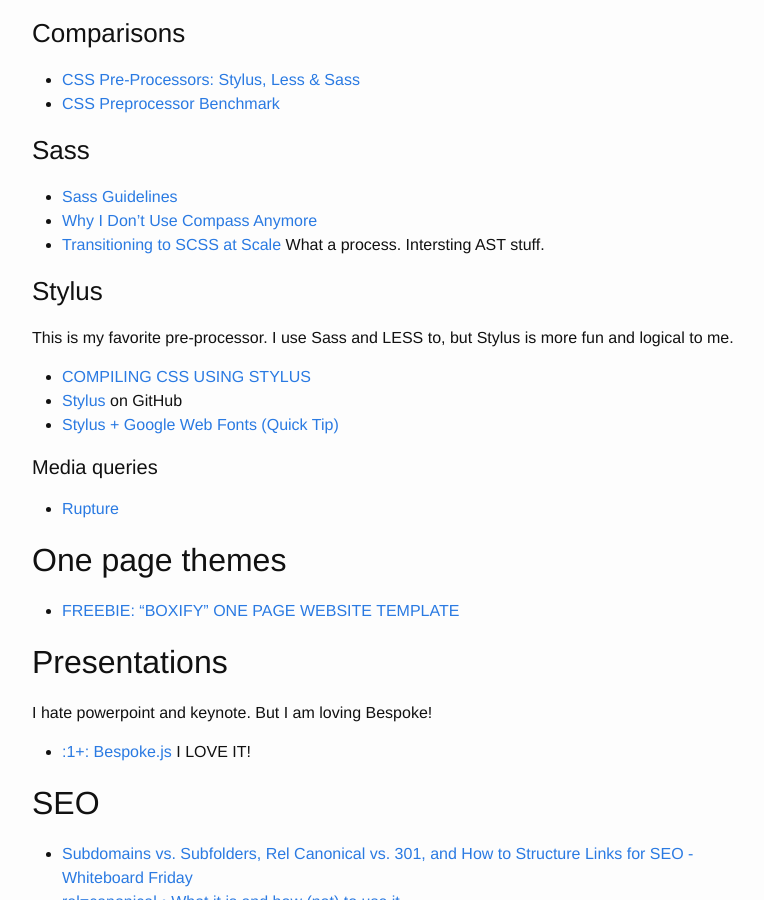
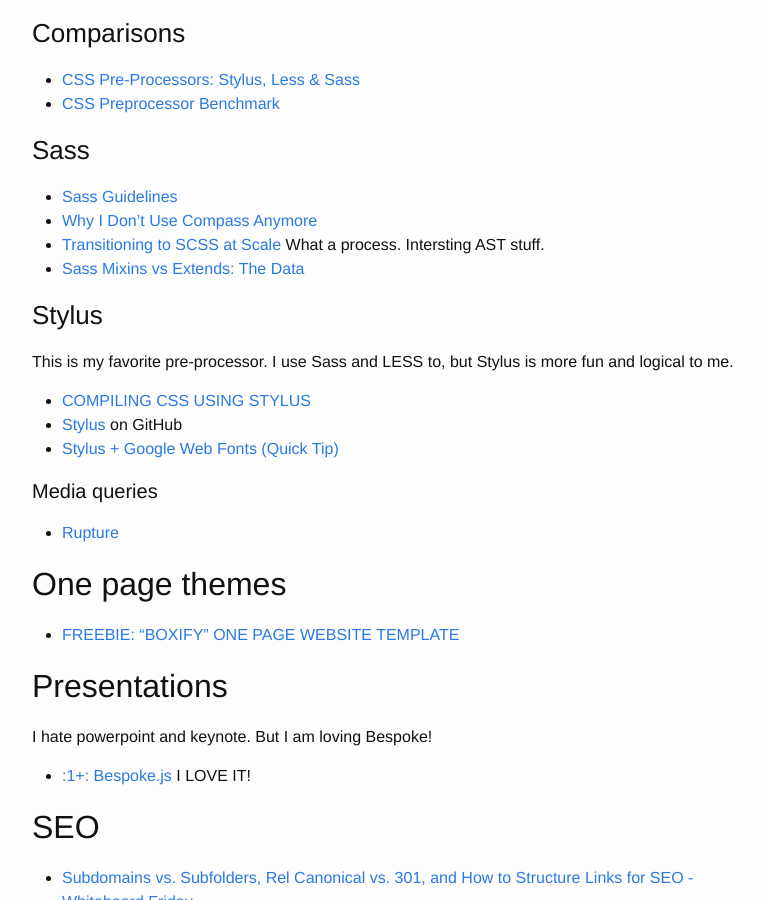
Before and after one commit to brownerd/brownerd.github.io, a Jekyll site: the page built from _posts/2015-01-01-reading-list-2015.md, in a window 1280 px wide and 900 px high, scrolled down 14877 px. Shown: the whole window, without its empty margins (238-1002 px from the left). Built offline with Jekyll 4.4.1, drawn with Linux system fonts in a browser that asks for light colours; emoji names are drawn with the system emoji font.

Commit message:
Sass Mixins vs Extends The Data

```diff
--- a/_posts/2015-01-01-reading-list-2015.md
+++ b/_posts/2015-01-01-reading-list-2015.md
@@ -890,6 +890,7 @@ PostCSS yall!
 - [Sass Guidelines](http://sass-guidelin.es/)
 - [Why I Don’t Use Compass Anymore](http://www.sitepoint.com/dont-use-compass-anymore/http://www.sitepoint.com/dont-use-compass-anymore/)
 - [Transitioning to SCSS at Scale](https://codeascraft.com/2015/02/02/transitioning-to-scss-at-scale/) What a process. Intersting AST stuff.
+- [Sass Mixins vs Extends: The Data](https://tech.bellycard.com/blog/sass-mixins-vs-extends-the-data/https://tech.bellycard.com/blog/sass-mixins-vs-extends-the-data/)
 
 
 
```
